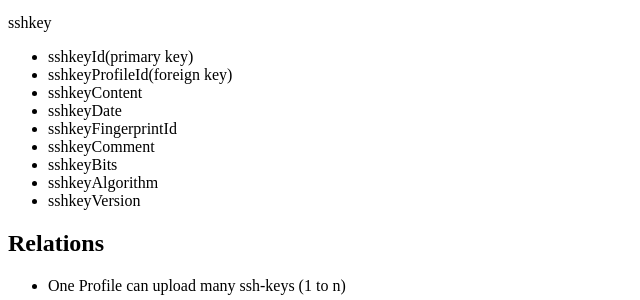
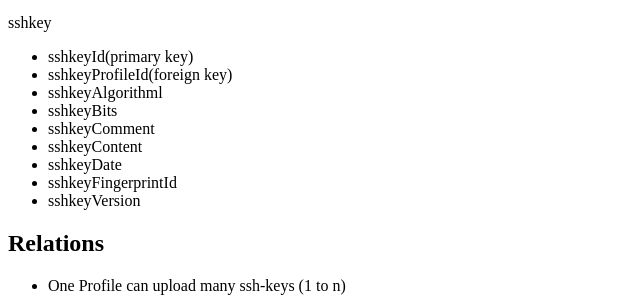
Before and after one commit to ValeMeza/bootcamp-coders-ssh-key-editor, a PHP site: page / in a window 1280 px wide. Shown: the part 746-1046 px from the top of the page, without its empty margins (0-640 px from the left). Run offline with PHP 8.4, Linux system fonts and the light colour scheme.

Commit message:
Gave order to sshkey

```diff
--- a/index.php
+++ b/index.php
@@ -42,12 +42,12 @@
     <ul>
         <li>sshkeyId(primary key)</li>
         <li>sshkeyProfileId(foreign key)</li>
+        <li>sshkeyAlgorithml</li>
+        <li>sshkeyBits</li>
+        <li>sshkeyComment</li>
         <li>sshkeyContent</li>
         <li>sshkeyDate</li>
         <li>sshkeyFingerprintId</li>
-        <li>sshkeyComment</li>
-        <li>sshkeyBits</li>
-        <li>sshkeyAlgorithm</li>
         <li>sshkeyVersion</li>
     </ul>
     <h2>Relations</h2>
```
